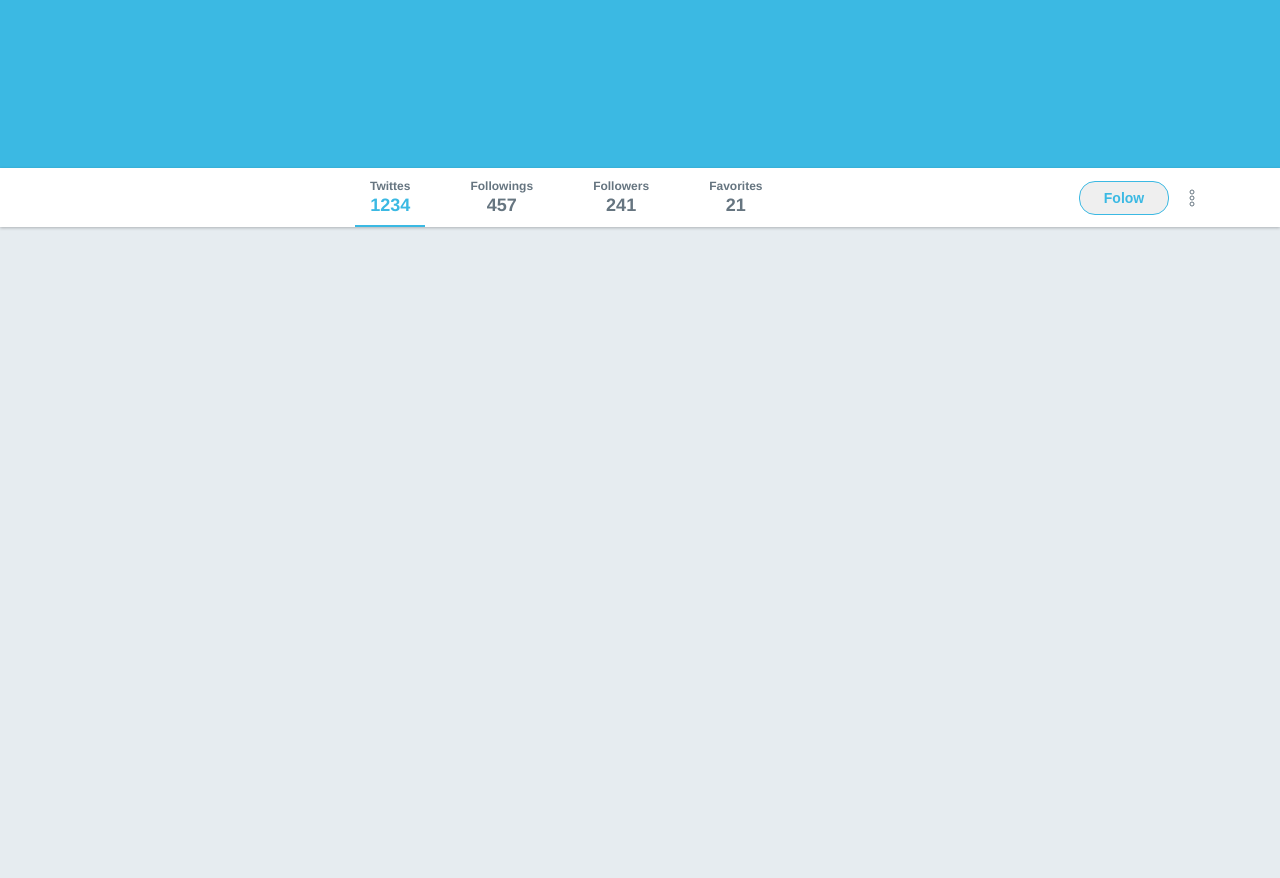
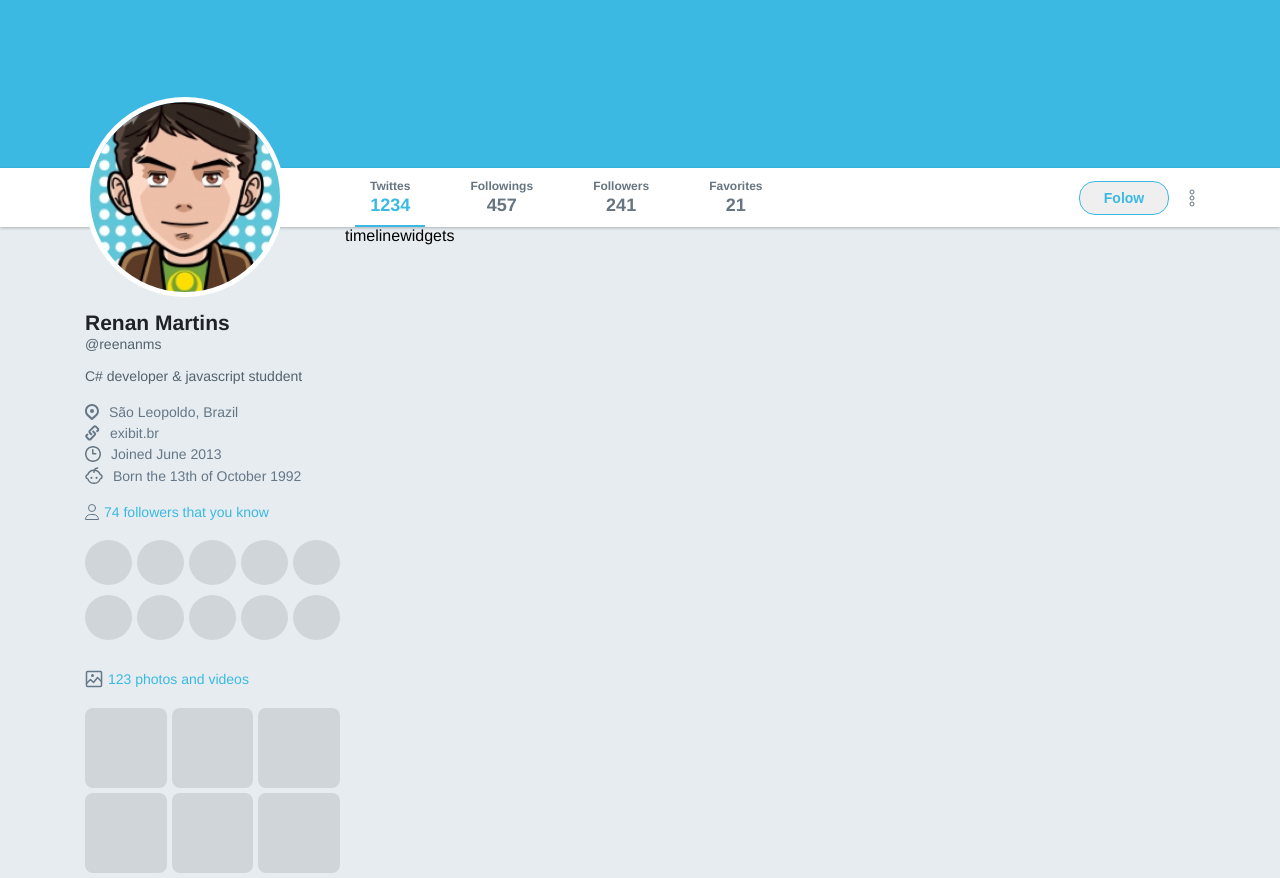
Before and after one commit to reenanms/twitterInterfaceInFlexbox, a plain HTML site: page index.html in a window 1280 px wide. Shown: the part 258-1136 px from the top of the page. Before the commit the page ends 800 px from the top, so only its background shows below. Drawn offline with Linux system fonts and the light colour scheme.

Commit message:
adding profile information with the style

```diff
--- a/index.html
+++ b/index.html
@@ -28,9 +28,11 @@
         </div>
       </div>
     </header>
+
     <div class="banner">
       <h1>Twitter interface using flexbox</h1>
     </div>
+
     <div class="bar">
       <div class="content">
         <ul>
@@ -57,5 +59,67 @@
         </div>
       </div>
     </div>
+
+    <div class="wrapper-content content">
+      <aside class="profile">
+        <img class="avatar" src="./images/avatar.png" alt="Renan Martins" />
+        <h1>Renan Martins</h1>
+        <span>@reenanms</span>
+        <p>C# developer & javascript studdent</p>
+        <ul class="list">
+          <li>
+            <img src="./images/place.svg" alt="Place" />São Leopoldo, Brazil
+          </li>
+          <li><img src="./images/url.svg" alt="URL" />exibit.br</li>
+          <li>
+            <img src="./images/joined.svg" alt="joined" />Joined June 2013
+          </li>
+          <li>
+            <img src="./images/born.svg" alt="Born" />Born the 13th of October
+            1992
+          </li>
+        </ul>
+
+        <div class="widget followers">
+          <strong
+            ><img src="./images/followers.svg" alt="Followers" /> 74 followers
+            that you know</strong
+          >
+          <ul>
+            <li></li>
+            <li></li>
+            <li></li>
+            <li></li>
+            <li></li>
+            <li></li>
+            <li></li>
+            <li></li>
+            <li></li>
+            <li></li>
+          </ul>
+        </div>
+
+        <div class="widget images">
+          <strong
+            ><img src="./images/images.svg" alt="Images" /> 123 photos and
+            videos</strong
+          >
+          <ul>
+            <li></li>
+            <li></li>
+            <li></li>
+            <li></li>
+            <li></li>
+            <li></li>
+          </ul>
+        </div>
+      </aside>
+      <section class="timeline">
+        timeline
+      </section>
+      <aside class="widgets">
+        widgets
+      </aside>
+    </div>
   </body>
 </html>
--- a/styles.css
+++ b/styles.css
@@ -188,3 +188,108 @@ div.bar .content .actions button {
 
   margin-right: 20px;
 }
+
+div.wrapper-content {
+  display: flex;
+}
+
+div.wrapper-content aside.profile {
+  width: 260px;
+}
+
+div.wrapper-content aside.profile img.avatar {
+  width: 200px;
+  height: 200px;
+  border-radius: 50%;
+  border: 5px solid #fff;
+  margin-top: -130px;
+}
+
+div.wrapper-content aside.profile h1 {
+  font-size: 21px;
+  color: #1f2226;
+  margin-top: 10px;
+}
+
+div.wrapper-content aside.profile span {
+  font-size: 14px;
+  color: #53626c;
+}
+
+div.wrapper-content aside.profile p {
+  font-size: 14px;
+  color: #53626c;
+  margin-top: 15px;
+}
+
+div.wrapper-content aside.profile ul {
+  margin-top: 20px;
+  list-style: none;
+}
+
+div.wrapper-content aside.profile ul.list li {
+  font-size: 14px;
+  color: #657786;
+
+  display: flex;
+  align-items: center;
+  margin-top: 5px;
+}
+
+div.wrapper-content aside.profile ul.list li:first-child {
+  margin-top: 0;
+}
+
+div.wrapper-content aside.profile ul.list li img {
+  margin-right: 10px;
+}
+
+div.wrapper-content aside.profile .widget {
+  margin-top: 20px;
+}
+
+div.wrapper-content aside.profile .widget strong {
+  font-weight: normal;
+  color: #3bb9e3;
+  font-size: 14px;
+  display: flex;
+  align-items: center;
+}
+
+div.wrapper-content aside.profile .widget strong img {
+  margin-right: 5px;
+}
+
+div.wrapper-content aside.profile .followers ul {
+  list-style: none;
+  display: flex;
+  flex-wrap: wrap;
+  align-content: flex-start;
+  align-items: flex-start;
+}
+
+div.wrapper-content aside.profile .followers ul li {
+  width: 45px;
+  height: 45px;
+  background: #d0d5d9;
+  border-radius: 50%;
+  flex: 1 0 auto;
+  margin: 0 5px 10px 0;
+}
+
+div.wrapper-content aside.profile .images ul {
+  list-style: none;
+  display: flex;
+  flex-wrap: wrap;
+  align-content: flex-start;
+  align-items: flex-start;
+}
+
+div.wrapper-content aside.profile .images ul li {
+  width: 80px;
+  height: 80px;
+  background: #d0d5d9;
+  border-radius: 8px;
+  flex: 1 0 auto;
+  margin: 0 5px 5px 0;
+}
```
